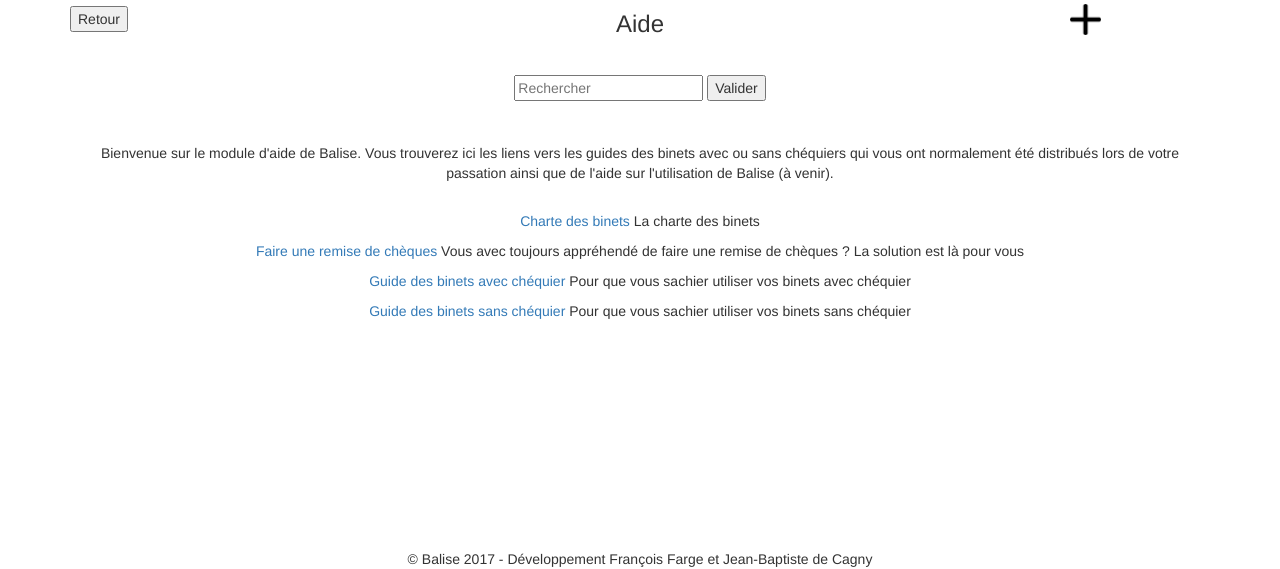
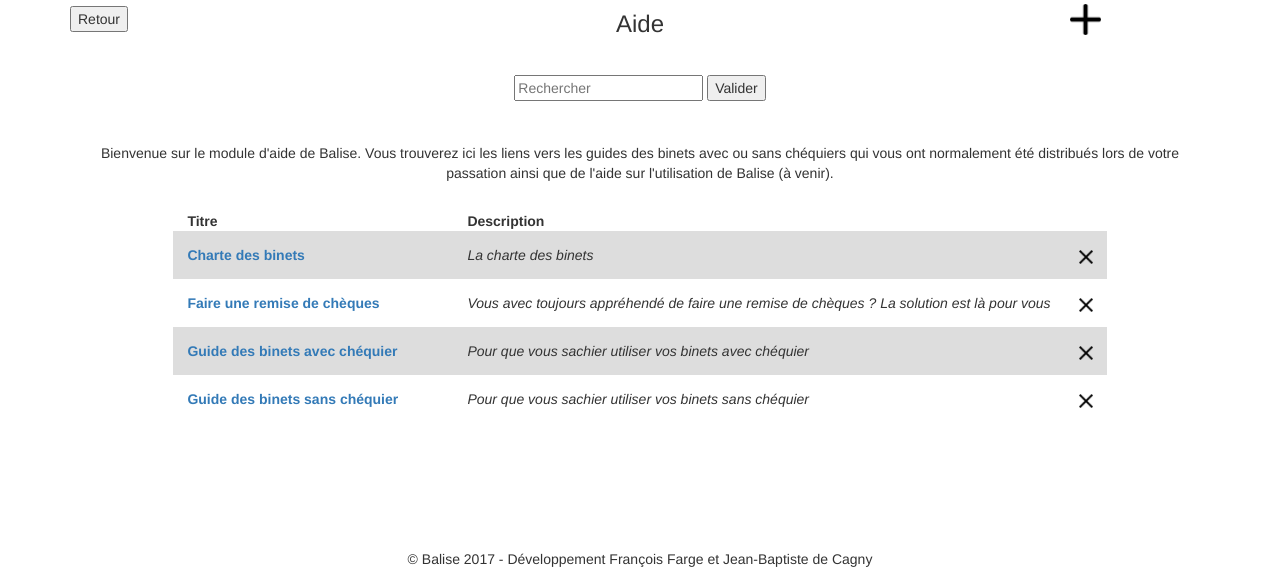
Before and after one commit to fargito/balise-dev, a Django app: page /help/ in a window 1280 px wide. Shown: the part 231-800 px from the top of the page. Run offline with Django 3.2, Linux system fonts and the light colour scheme; a user stored in the database is signed in; data comes from the database, SQL or seed files in the repository; both versions use the stored data as it was after the commit; some libraries are stand-ins or nearby versions.

Commit message:
added the Paragraph model

```diff
--- a/help/models.py
+++ b/help/models.py
@@ -10,7 +10,7 @@ class HelpArticle(models.Model):
 	title = models.CharField(max_length=500, verbose_name='Titre')
 	subtitle = models.TextField(null=True, blank=True, verbose_name='Description rapide')
 	is_pdf = models.BooleanField(default=True) # décrit les deux cas d'utilisation ci-dessus
-	filename = models.CharField(max_length=300, blank=True, null=True) #attention afin de préserver contre l'import de mauvais fichiers l'extension .pdf n'est pas contenue dans le filename
+	filename = models.CharField(max_length=300, blank=True, null=True) # attention afin de préserver contre l'import de mauvais fichiers l'extension .pdf n'est pas contenue dans le filename
 
 	def __str__(self):
 		return self.title
@@ -34,4 +34,10 @@ class HelpArticle(models.Model):
 	@models.permalink
 	def delete_self_url(self):
 		"""retourne le lien vers la page de vision de l'article, uniquement pour un pdf"""
-		return ('delete_article', [self.filename])
+		return ('delete_article', [self.id])
+
+
+class HelpParagraph(models.Model):
+	"""permet de définir un paragraphe d'un article. Il y a un titre et un texte"""
+	title = models.CharField(max_length=500, verbose_name='Titre de paragraphe')
+	subtitle = models.TextField(verbose_name='Texte')
--- a/help/templates/help/help_home.html
+++ b/help/templates/help/help_home.html
@@ -27,10 +27,27 @@
 	<section>
 		<div class='txtcentre padding-bottom-2'>Bienvenue sur le module d'aide de Balise. Vous trouverez ici les liens vers les guides des binets avec ou sans chéquiers qui vous ont normalement été distribués lors de votre passation ainsi que de l'aide sur l'utilisation de Balise (à venir).
 		</div>
-		<div class='txtcentre'>
-			{% for article in articles %}
-				<p><a href={{ article.get_article_url }}>{{ article.title }}</a> {{ article.subtitle }}</p>
-			{% endfor %}
-		</div>
+
+		<table id="help-list">
+			<thead>
+				<tr>
+					<th class='help-case'>Titre</th>
+					<th class='help-case'>Description</th>
+				</tr>
+			</thead>
+			<tbody>
+				{% for article in articles %}
+				<tr class='help-line'>
+					<td class='help-case min-width-20'><strong><a href={{ article.get_article_url }}>{{ article.title }}</a></strong></td>
+					<td class='help-case italic'>{{ article.subtitle|linebreaks }}</td>
+					{% if perms.help.add_helparticle %}
+						<td class='help-case'>
+							<a href={{ article.delete_self_url }}><img src="{% static 'img/delete.png' %}" alt="Delete icon large" class='view-icon-medium' title="Supprimer ce guide"></a>
+						</td>
+					{% endif %}
+				</tr>
+				{% endfor %}
+			</tbody>
+		</table>
 	</section>
 {% endblock %}
--- a/help/views.py
+++ b/help/views.py
@@ -3,11 +3,13 @@ from django.contrib.auth.decorators import login_required, permission_required
 from django.http import FileResponse, Http404
 from django.db.models import Q
 
+from django.forms import formset_factory, inlineformset_factory
+
 from django.conf import settings
 import os
 
-from .models import HelpArticle
-from .forms import HelpArticleForm, ImportFileForm
+from .models import HelpArticle, HelpParagraph
+from .forms import HelpArticleForm, ImportFileForm, HelpParagraphForm
 
 from django.core.files import File
 
@@ -108,6 +110,20 @@ def add_pdf_article(request):
 
 
 @permission_required('help.add_helparticle')
+def add_html_article(request):
+	help_article_form = HelpArticleForm(request.POST or None)
+	if request.method == 'POST':
+		"on a déjà fait une entrée"
+
+
+	else:
+		extra = 0
+
+
+	return
+
+
+@permission_required('help.add_helparticle')
 def delete_article(request, article_id):
 	"""permet de détruire un HelpArticle en prenant en compte que s'il est de type pdf if faut supprimer le
 	pdf de help/guides/"""
@@ -121,15 +137,11 @@ def delete_article(request, article_id):
 	if article.is_pdf:
 		# on récupère le  lien vers le fichier
 		pathname = settings.BASE_DIR + '/help/guides/' + article.filename + '.pdf'
-		print(pathname)
-		os.remove(pathname)
+		try:
+			os.remove(pathname)
+		except FileNotFoundError:
+			pass
 
 	article.delete()
 
 	return redirect(next)
-
-
-
-@permission_required('help.add_helparticle')
-def add_html_article(request):
-	return
--- /dev/null
+++ b/static/css/help.css
@@ -0,0 +1,27 @@
+#help-list {
+	margin: auto;
+}
+
+td.help-case {
+	padding: 1em;
+}
+
+.min-width-20 {
+	min-width: 20em;
+}
+
+td.help-case p {
+	margin: 0em;
+}
+
+th.help-case {
+	padding-right: 1em;
+	padding-left: 1em;
+}
+
+tr.help-line:nth-child(even) {background: #FFF}
+tr.help-line:nth-child(odd) {background: #DDD}
+
+.view-icon-medium {
+	width: 1em;
+}
--- a/static/css/style.css
+++ b/static/css/style.css
@@ -84,3 +84,31 @@ img.frankiz-logo {
 .link-black {
 	color:inherit;
 }
+
+.italic {
+	text-decoration: italic;
+}
+
+.admin-icons-container {
+	width: 100%;
+	display: flex;
+	justify-content: space-around;
+}
+
+.admin-icon-large {
+	margin-top: 4em;
+	margin-right: 2em;
+	margin-left: 2em;
+	width: 5em;
+}
+
+.admin-icon-and-text {
+	display: flex;
+	flex-direction: column;
+	justify-content: center;
+	width: 30em;
+}
+
+.admin-ul-container {
+	padding: auto;
+}
--- a/templates/base.html
+++ b/templates/base.html
@@ -14,6 +14,7 @@
   <link rel="stylesheet" type="text/css" media='screen' href="{% static 'css/passations.css' %}" />
   <link rel="stylesheet" type="text/css" media='screen' href="{% static 'css/circuitdepart.css' %}" />
   <link rel="stylesheet" type="text/css" media='screen' href="{% static 'css/tasks.css' %}" />
+  <link rel="stylesheet" type="text/css" media='screen' href="{% static 'css/help.css' %}" />
 
   <link rel="stylesheet" type="text/css" media="print" href="{% static 'css/print.css' %}" />
   <script src="{% static 'css/jquery.js' %}"></script>
```
Also changed, not shown: backend/templates/backend/backend_home.html (+59 -4 lines), backend/templates/backend/export_mailing_lists.html (+10 -1 lines), backend/templates/backend/export_mailing_lists_welcome.html (+15 -7 lines), help/forms.py (+19 -1 lines), db.sqlite3, help/migrations/0007_auto_20171226_1534.py (added), help/templates/help/create_html_article.html (added), static/img/add_user.png (added), static/img/add_users.png (added), static/img/admin.png (added), static/img/delete.png (added), static/img/mail.png (added), 1 other file.
